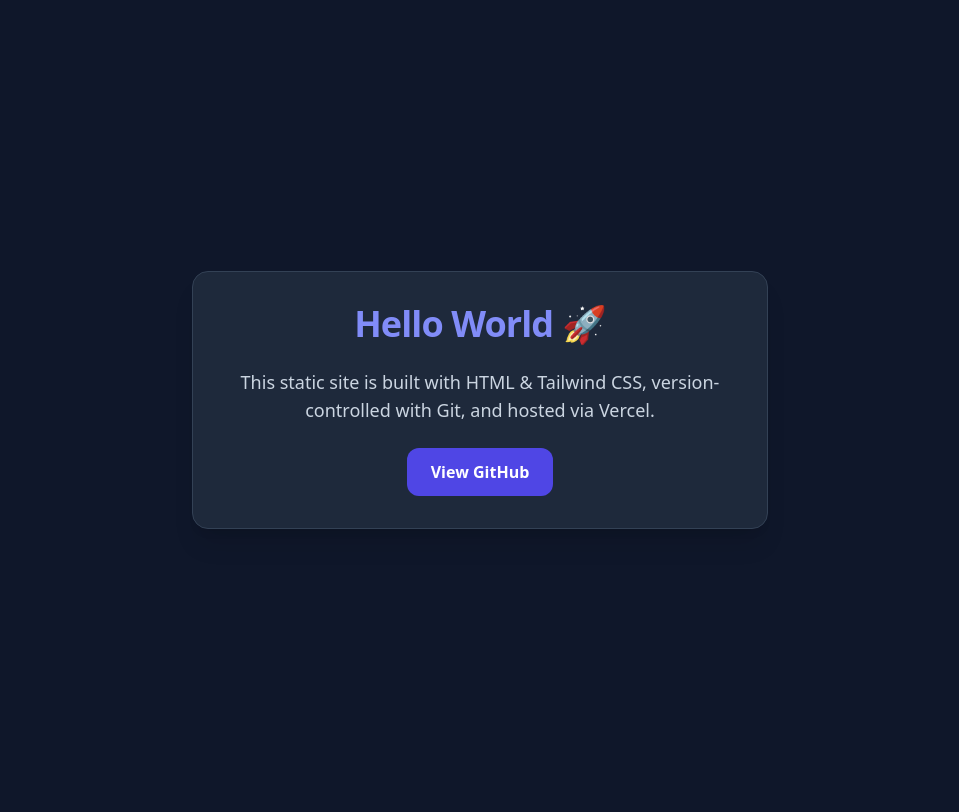
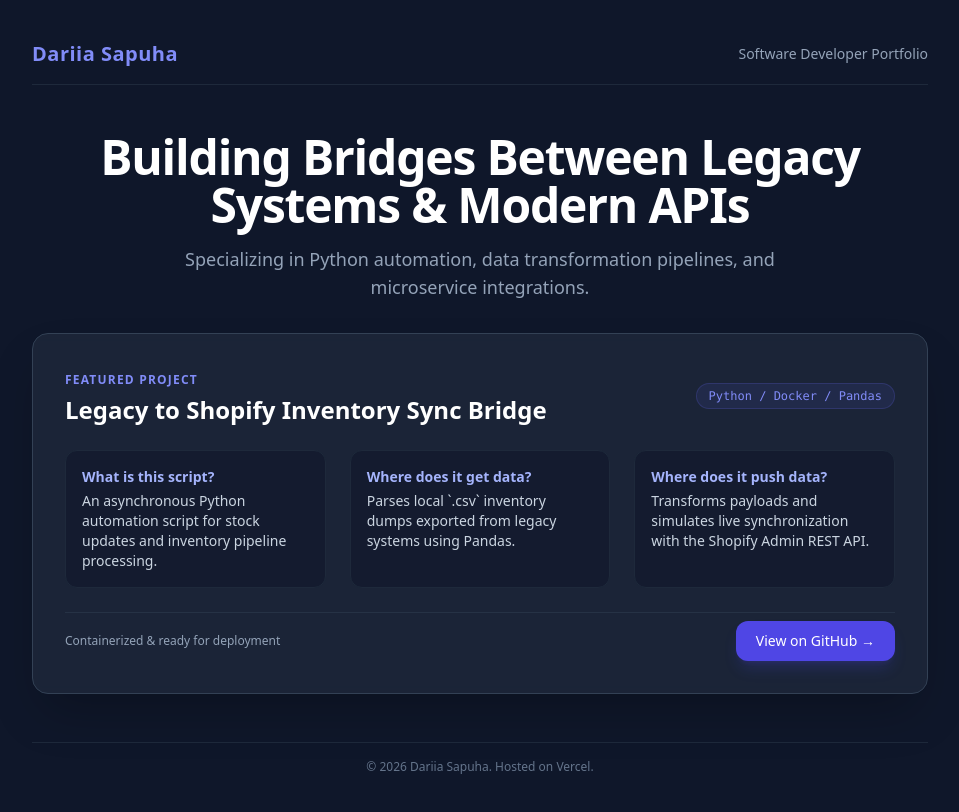
Before and after one commit to ssapp11228/myWebSite, a plain HTML site: page index.html in a window 1280 px wide. Shown: the whole page, without its empty margins (160-1119 px from the left). Drawn offline with nearby package versions, Linux system fonts and the light colour scheme.

Commit message:
Update portfolio page

```diff
--- a/index.html
+++ b/index.html
@@ -3,23 +3,69 @@
 <head>
   <meta charset="UTF-8">
   <meta name="viewport" content="width=device-width, initial-scale=1.0">
-  <title>My Personal Website</title>
+  <title>Dariia Sapuha | Software Developer</title>
   <script src="https://cdn.tailwindcss.com"></script>
 </head>
-<body class="bg-slate-900 text-white min-h-screen flex flex-col items-center justify-center p-4">
+<body class="bg-slate-900 text-white min-h-screen flex flex-col justify-between p-6">
 
-  <main class="max-w-xl text-center space-y-6 bg-slate-800 p-8 rounded-2xl shadow-xl border border-slate-700">
-    <h1 class="text-4xl font-extrabold tracking-tight text-indigo-400">
-      Hello World 🚀
-    </h1>
-    <p class="text-slate-300 text-lg">
-      This static site is built with HTML & Tailwind CSS, version-controlled with Git, and hosted via Vercel.
-    </p>
-    <a href="https://github.com" target="_blank"
-       class="inline-block px-6 py-3 bg-indigo-600 hover:bg-indigo-500 font-semibold rounded-xl transition">
-      View GitHub
-    </a>
+  <!-- Header -->
+  <header class="max-w-4xl mx-auto w-full flex justify-between items-center py-4 border-b border-slate-800">
+    <h1 class="text-xl font-bold text-indigo-400 tracking-wide">Dariia Sapuha</h1>
+    <span class="text-sm text-slate-400">Software Developer Portfolio</span>
+  </header>
+
+  <!-- Main Content -->
+  <main class="max-w-4xl mx-auto w-full my-12 space-y-8">
+    <section class="text-center space-y-4">
+      <h2 class="text-4xl font-extrabold tracking-tight text-white sm:text-5xl">
+        Building Bridges Between Legacy Systems & Modern APIs
+      </h2>
+      <p class="text-slate-400 text-lg max-w-2xl mx-auto">
+        Specializing in Python automation, data transformation pipelines, and microservice integrations.
+      </p>
+    </section>
+
+    <!-- Project Card -->
+    <div class="bg-slate-800/80 border border-slate-700 rounded-2xl p-8 shadow-2xl backdrop-blur-sm space-y-6">
+      <div class="flex flex-wrap items-center justify-between gap-4">
+        <div>
+          <span class="text-xs font-semibold uppercase tracking-widest text-indigo-400">Featured Project</span>
+          <h3 class="text-2xl font-bold text-white mt-1">Legacy to Shopify Inventory Sync Bridge</h3>
+        </div>
+        <span class="px-3 py-1 bg-indigo-500/10 text-indigo-400 text-xs font-mono rounded-full border border-indigo-500/20">
+          Python / Docker / Pandas
+        </span>
+      </div>
+
+      <div class="grid md:grid-cols-3 gap-6 text-slate-300 text-sm">
+        <div class="bg-slate-900/60 p-4 rounded-xl border border-slate-800">
+          <strong class="block text-indigo-300 mb-1">What is this script?</strong>
+          An asynchronous Python automation script for stock updates and inventory pipeline processing.
+        </div>
+        <div class="bg-slate-900/60 p-4 rounded-xl border border-slate-800">
+          <strong class="block text-indigo-300 mb-1">Where does it get data?</strong>
+          Parses local `.csv` inventory dumps exported from legacy systems using Pandas.
+        </div>
+        <div class="bg-slate-900/60 p-4 rounded-xl border border-slate-800">
+          <strong class="block text-indigo-300 mb-1">Where does it push data?</strong>
+          Transforms payloads and simulates live synchronization with the Shopify Admin REST API.
+        </div>
+      </div>
+
+      <div class="pt-2 flex items-center justify-between border-t border-slate-700/50">
+        <span class="text-xs text-slate-400">Containerized & ready for deployment</span>
+        <a href="https://github.com/SSaaPP11/legacy-shopify-bridge" target="_blank"
+           class="px-5 py-2.5 bg-indigo-600 hover:bg-indigo-500 font-medium text-sm rounded-xl transition shadow-lg shadow-indigo-600/20">
+          View on GitHub &rarr;
+        </a>
+      </div>
+    </div>
   </main>
+
+  <!-- Footer -->
+  <footer class="max-w-4xl mx-auto w-full text-center text-xs text-slate-500 py-4 border-t border-slate-800">
+    &copy; 2026 Dariia Sapuha. Hosted on Vercel.
+  </footer>
 
 </body>
 </html>
```
